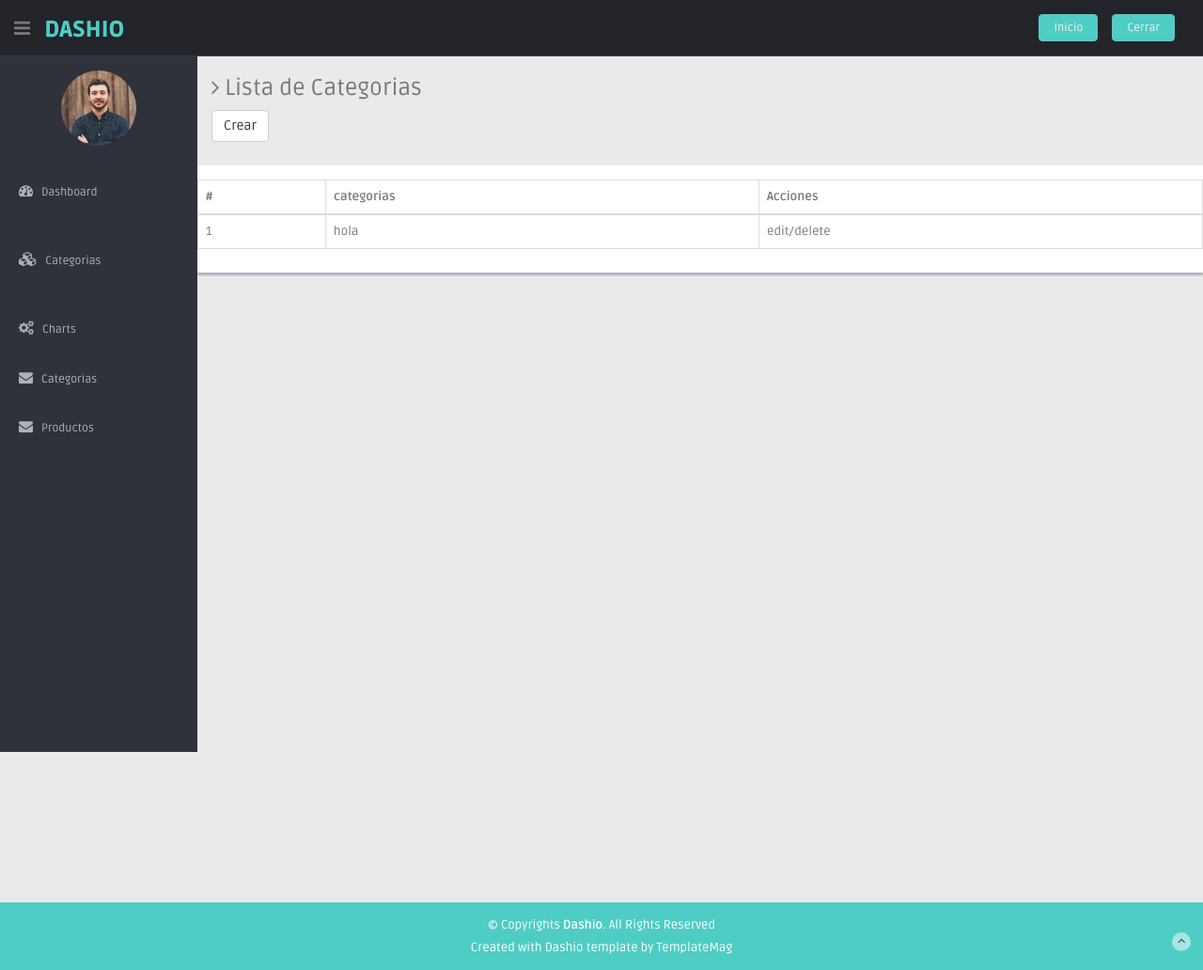
After one commit to tucno21/Practica_CodeIgniter, a CodeIgniter 4 app: the page made by app/Views/Admin/categorias/index.php in a window 1280 px wide. The commit adds this page. Shown: the whole page at 94% size. Run offline with PHP 8.4 and a stand-in for CodeIgniter, Linux system fonts and the light colour scheme; the template is opened without the code that fills it, so the values that code supplies are empty; some libraries are stand-ins or nearby versions.

Commit message:
categoria basico

```diff
--- a/app/Controllers/Admin/Dashboard.php
+++ b/app/Controllers/Admin/Dashboard.php
@@ -8,6 +8,6 @@ class Dashboard extends BaseController
 {
     public function index()
     {
-        return view('Admin/index');
+        return view('Admin/dashboard/index');
     }
 }
--- /dev/null
+++ b/app/Views/Admin/categorias/index.php
@@ -0,0 +1,46 @@
+<?php
+// include 'dashioDash/dashioDash.php';
+// include 'dashioDash/head.php';
+?>
+<?= $this->include('Admin/dashioDash/head') ?>
+
+<!--main content start-->
+<section id="main-content">
+    <section class="wrapper site-min-height">
+        <h3><i class="fa fa-angle-right"></i> Lista de Categorias</h3>
+        <a href="<?= base_url(route_to('categoria_crear')) ?>" class="btn btn-default">Crear</a>
+        <div class="row mt">
+
+            <div class="content-panel">
+                <div class="adv-table">
+                    <table cellpadding="0" cellspacing="0" border="0" class="table display table-bordered" id="hidden-table-info">
+                        <thead>
+                            <tr>
+                                <th>#</th>
+                                <th>categorias</th>
+                                <th>Acciones</th>
+                            </tr>
+                        </thead>
+                        <tbody>
+                            <tr>
+                                <td>1</td>
+                                <td>hola</td>
+                                <td>edit/delete</td>
+                            </tr>
+
+                        </tbody>
+                    </table>
+                </div>
+            </div>
+            <!-- page end-->
+
+        </div>
+    </section>
+    <!-- /wrapper -->
+</section>
+<!-- /MAIN CONTENT -->
+
+<?= $this->include('Admin/dashioDash/footer') ?>
+<?php
+// include 'dashioDash/footer.php';
+?>
--- a/app/Views/Admin/dashioDash/dashioDash.php
+++ b/app/Views/Admin/dashioDash/dashioDash.php
@@ -52,9 +52,9 @@ $linksSidebar = [
     ],
     [
         'mode' => 'menu',
-        'text' => 'Usuarios',
-        'url'  => '/users',
-        'icon' => 'fa fa-desktop',
+        'text' => 'Categorias',
+        'url'  => base_url(route_to('categorias')),
+        'icon' => 'fa fa-cubes',
     ],
     [
         'mode' => 'menu',
```
Also changed, not shown: app/Controllers/Admin/Category.php (+10 -1 lines), app/Views/Admin/categorias/create.php (added, +42 -0 lines), app/Views/Admin/dashboard/index.php (renamed from app/Views/Admin/index.php).
